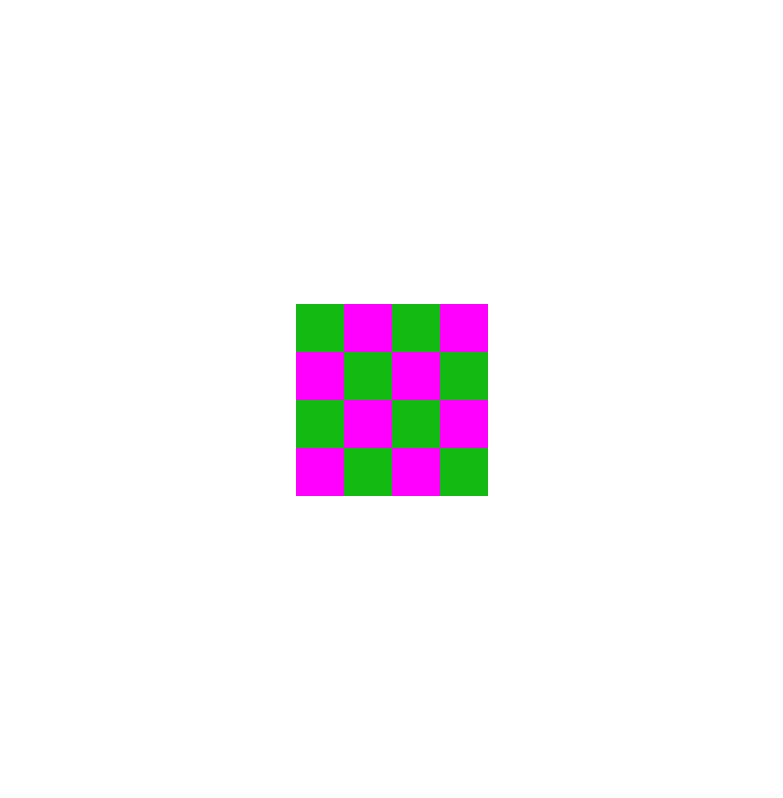
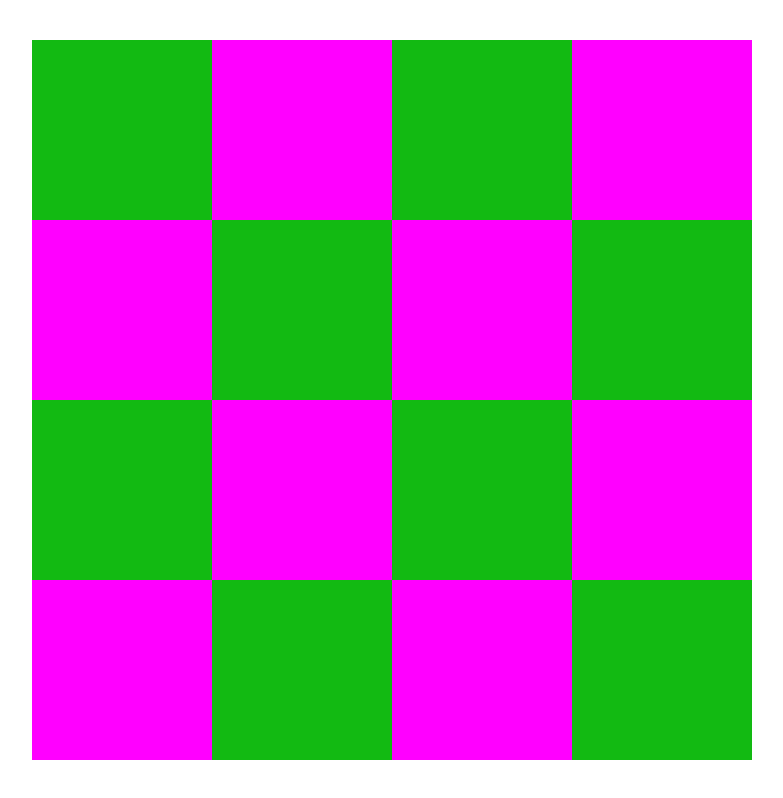
Before and after one commit to TheMineWay/queens-game, a Next.js app: page /en/game in a window 1280 px wide. Shown: the whole page, without its empty margins (248-1031 px from the left). Built offline with nearby package versions, Linux system fonts and the light colour scheme.

Commit message:
feat: new board display

```diff
--- /dev/null
+++ b/src/components/game/board/board.module.css
@@ -0,0 +1,12 @@
+.board {
+    display: grid;
+    width: 90vmin;
+    height: 90vmin;
+    max-width: 100vw;
+    max-height: 100vh;
+}
+
+.square {
+    width: 100%;
+    height: 100%;
+}
--- a/src/components/game/board/board.tsx
+++ b/src/components/game/board/board.tsx
@@ -1,27 +1,35 @@
 "use client";
 
 import { BoardDefinition } from "@/types/game/board-definition.interface";
+import styles from "./board.module.css";
 
 type Props = { board: BoardDefinition };
 
 export default function Board({ board: boardDefinition }: Props) {
   const { board, colors } = boardDefinition;
 
+  const size = board[0]?.length ?? 0;
+
   return (
-    <table>
-      <tbody>
-        {board.map((row, i) => (
-          <tr key={i}>
-            {row.map((cell, l) => (
-              <td
-                className="w-12 h-12"
-                key={l}
-                style={{ backgroundColor: `#${colors[cell]}` }}
-              ></td>
-            ))}
-          </tr>
-        ))}
-      </tbody>
-    </table>
+    <div
+      className={styles.board}
+      style={{
+        gridTemplateColumns: `repeat(${size}, 1fr)`,
+        gridTemplateRows: `repeat(${size}, 1fr)`,
+      }}
+      aria-label="board container"
+    >
+      {board.map((row, i) =>
+        row.map((col, l) => (
+          <div
+            key={`${i}-${l}`}
+            style={{
+              backgroundColor: `#${colors[col]}`,
+            }}
+            className={styles.square}
+          ></div>
+        ))
+      )}
+    </div>
   );
 }
```
Also changed, not shown: 1 other file (tests, documents, lock files or other folders).
